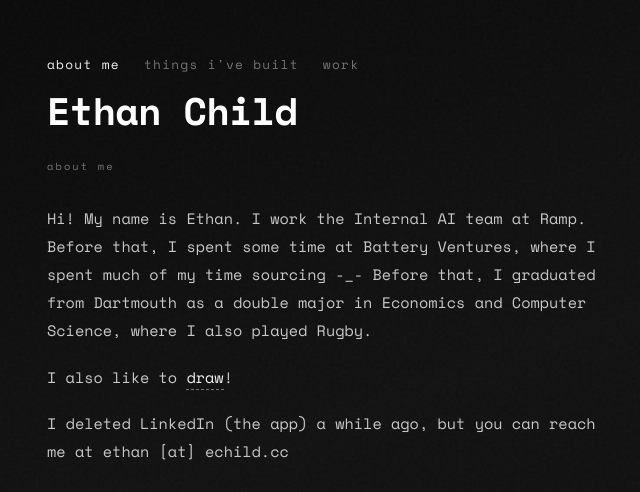
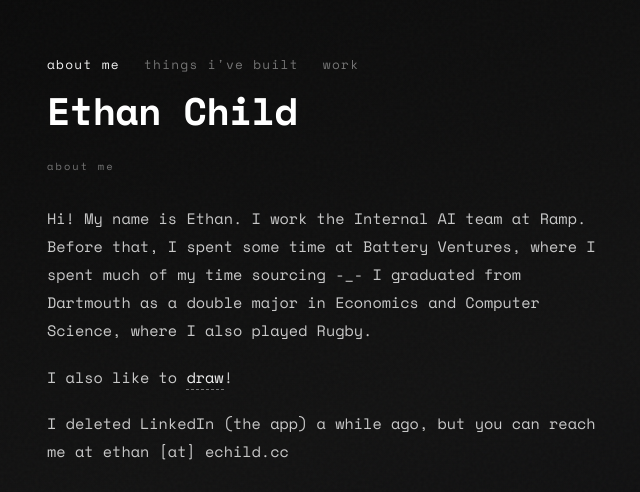
Before and after one commit to Ebop14/new_website, a plain HTML site: page index.html in a window 1280 px wide. Shown: the part 122-614 px from the top of the page, without its empty margins (259-899 px from the left). Drawn offline with Linux system fonts and the light colour scheme.

Commit message:
before change

```diff
--- a/index.html
+++ b/index.html
@@ -23,7 +23,7 @@
         <div class="about-text">
           <p>
             Hi! My name is Ethan. I work the Internal AI team at Ramp. Before that, I spent some time at Battery Ventures, where I spent much of my time sourcing -_-
-            Before that, I graduated from Dartmouth as a double major in Economics and Computer Science, where I also played Rugby.
+            I graduated from Dartmouth as a double major in Economics and Computer Science, where I also played Rugby.
           </p>
           <p>
             I also like to <span class="draw-link" role="button" tabindex="0">draw</span>!<button class="close-all" type="button" hidden>× close all</button>
```
